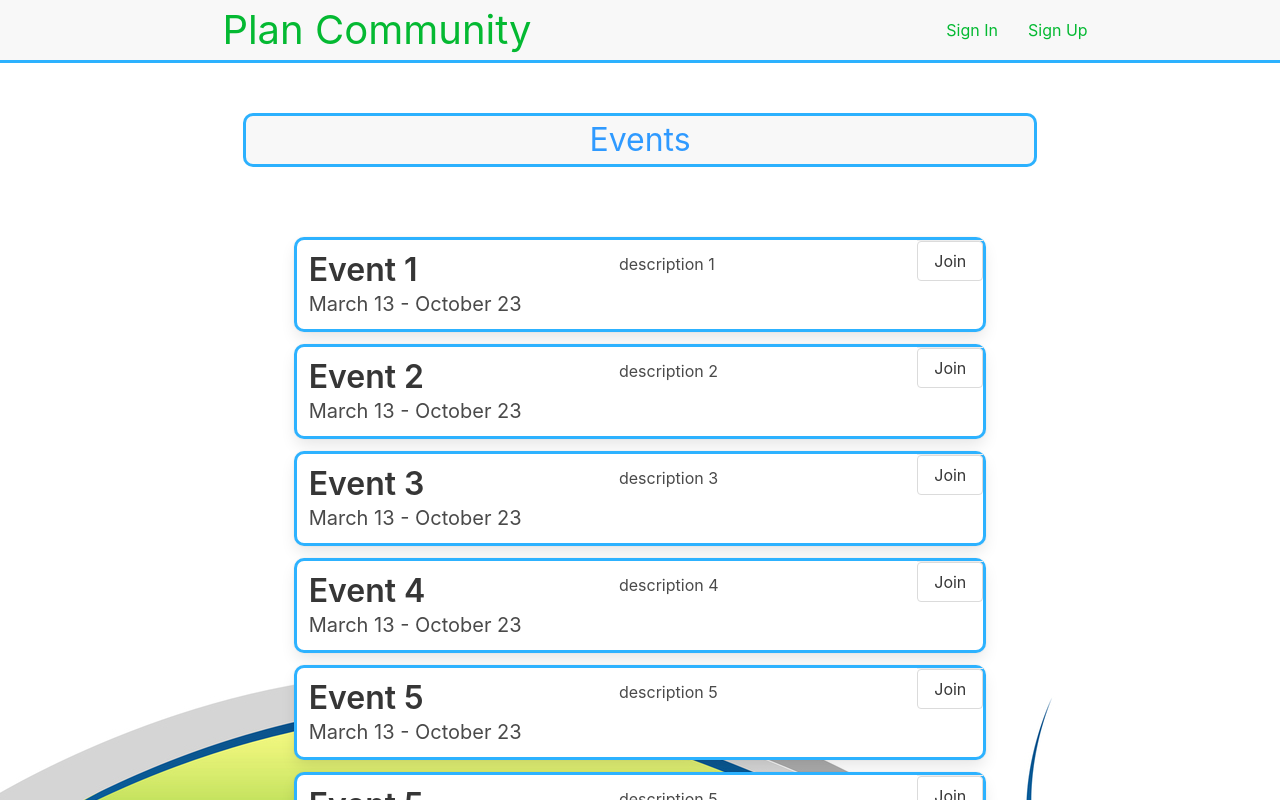
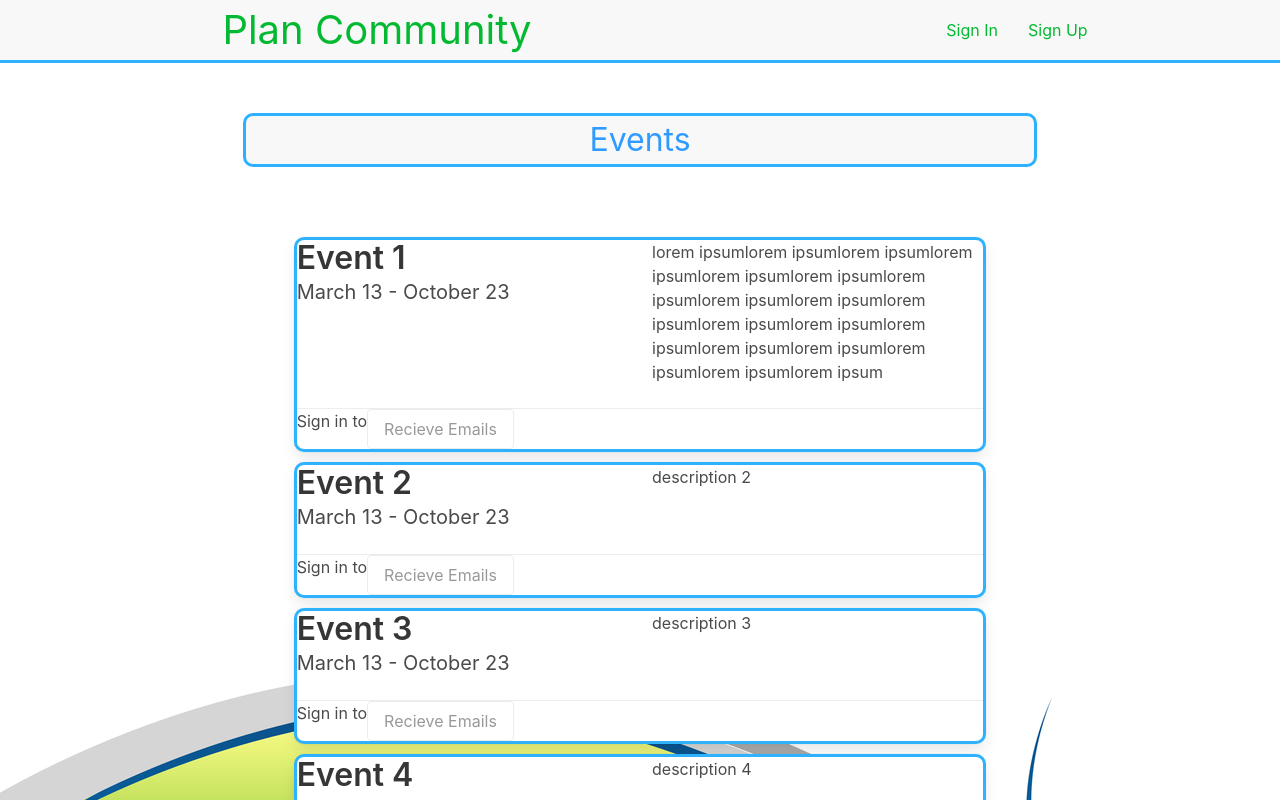
Before and after one commit to TylerEvans-hash/mental-health-project, a React (Create React App) app in the folder client/: page / in a window 1280 px wide. Shown: the top 800 px of the page. Built offline with nearby package versions, Linux system fonts and the light colour scheme.

Commit message:
email button toggle

```diff
--- a/client/src/components/Event/index.js
+++ b/client/src/components/Event/index.js
@@ -1,8 +1,9 @@
-
+import Auth from '../../utils/auth';
 
 const Event = ({ name, description, startDate, endDate }) => {
     return (
-        <div class="event card columns">
+        <div class="event card">
+            <div class="columns">
                 <div class="card-content column">
                     <p class="title">
                         {name}
@@ -14,8 +15,27 @@ const Event = ({ name, description, startDate, endDate }) => {
                 <div class="card-content column">
                     {description}
                 </div>
+            </div>
             <footer class="card-footer">
-                <button class="button">Join</button>
+
+                {
+
+
+                    Auth.loggedIn() ?
+                        (
+
+                            <>
+                                <button class="button">Recieve Emails</button>
+                            </>
+
+                        )
+                        : (
+                            <>
+                                Sign in to<button class="button" title="Disabled button" disabled>Recieve Emails</button>
+                            </>
+                        )
+                }
+
             </footer>
         </div>
     );
--- a/client/src/components/Events/index.js
+++ b/client/src/components/Events/index.js
@@ -4,7 +4,7 @@ const Events = () => {
     const events = [
         {
             name: "Event 1",
-            description: "description 1",
+            description: "lorem ipsumlorem ipsumlorem ipsumlorem ipsumlorem ipsumlorem ipsumlorem ipsumlorem ipsumlorem ipsumlorem ipsumlorem ipsumlorem ipsumlorem ipsumlorem ipsumlorem ipsumlorem ipsumlorem ipsumlorem ipsum",
             startDate: "March 13",
             endDate: "October 23",
         },
```
Lines whose indentation alone changed are shown as unchanged.
